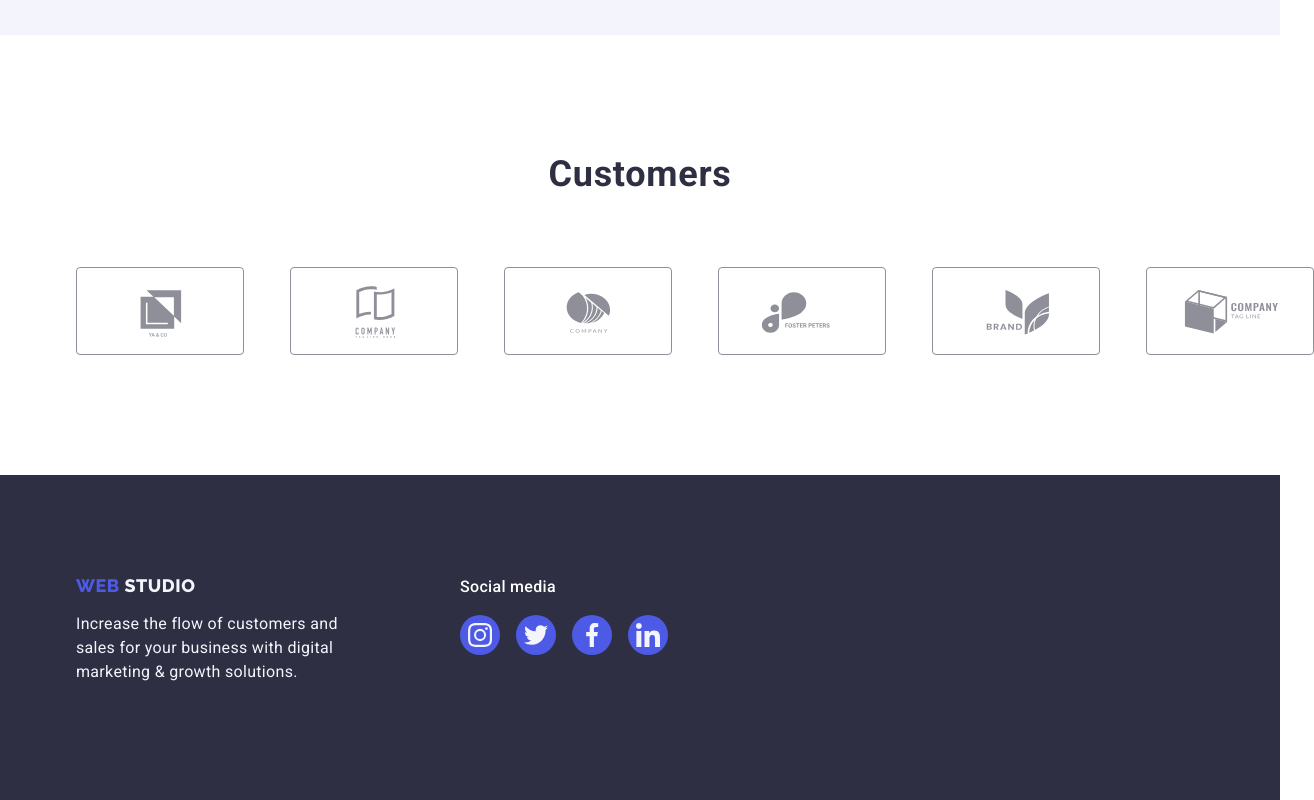
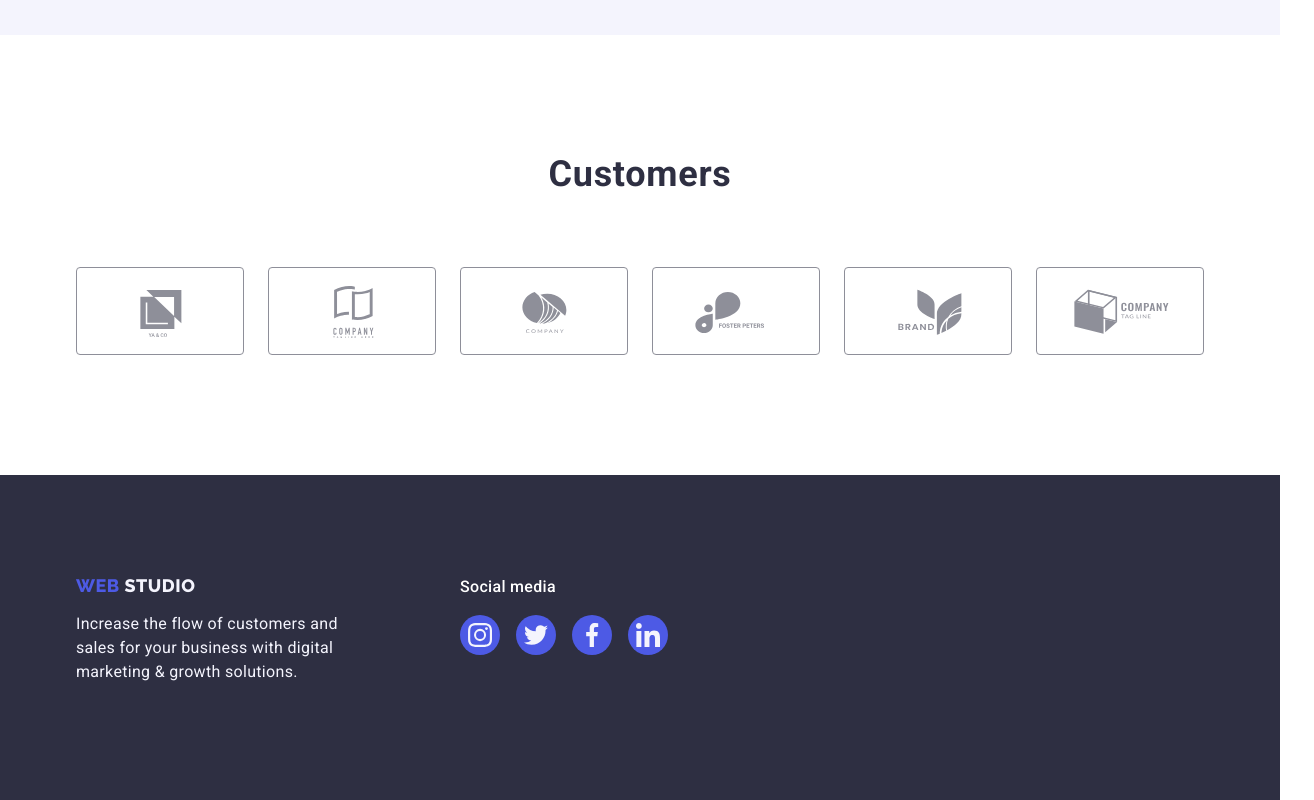
Before and after one commit to maershaa/goit-markup-hw-04, a plain HTML site: page index.html in a window 1280 px wide. Shown: the part 2440-3240 px from the top of the page, 1314 px wide, since content can reach past the window. Drawn offline with nearby package versions, Linux system fonts and the light colour scheme.

Commit message:
дз 4 попытка 5
небольшие переделки

```diff
--- a/css/style.css
+++ b/css/style.css
@@ -240,15 +240,6 @@ margin-left: 40px;
 .customers-item {
   width: calc((100% - 120px) / 6);
   height: 88px;
-}
-
-.customers-item:not(:last-child) {
-  margin-right: 22px;
-}
-.customers-link-icon {
-  width: 168px;
-  height: 88px;
-  padding: 16px 32px;
 }
 
 .customers-link-icon {
```
Also changed, not shown: 2 other files.
